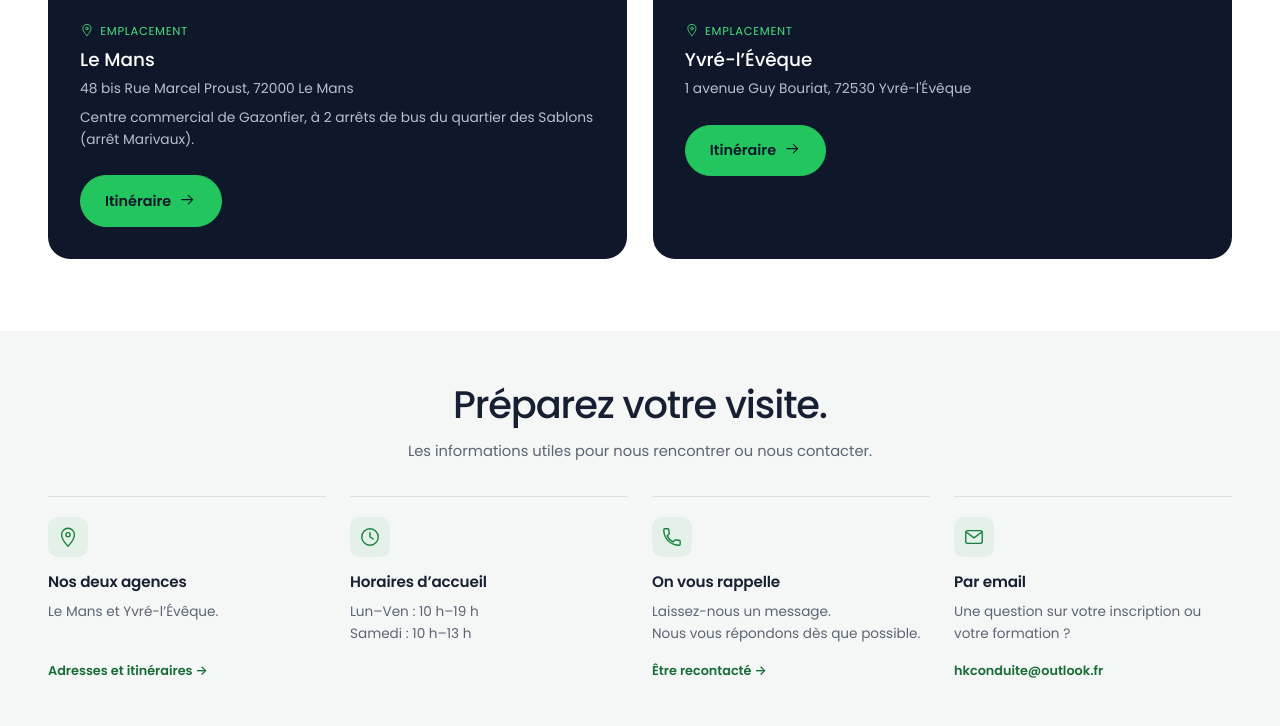
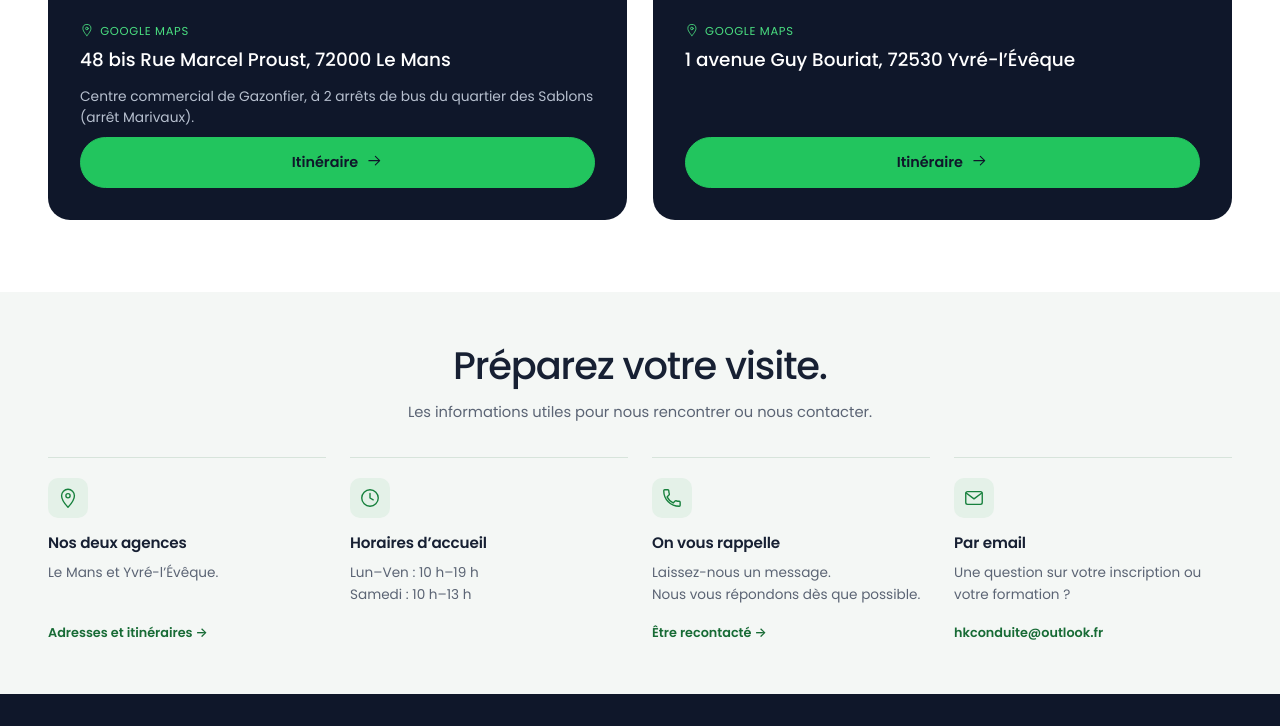
Before and after one commit to WebForgeDev1/autoecole_hk, a plain HTML site: page contact.html in a window 1280 px wide. Shown: the part 2875-3601 px from the top of the page. Drawn offline with Linux system fonts and the light colour scheme.

Commit message:
Match the reference map design for both agencies

```diff
--- a/assets/css/contact-mobile.css
+++ b/assets/css/contact-mobile.css
@@ -1,4 +1,17 @@
-/* Keep both agency addresses visible without scrolling past embedded maps. */
+.contact-page .map-card .map-info {
+  flex: 1;
+}
+
+.contact-page .map-card .map-info .btn {
+  align-self: stretch;
+  margin-top: auto;
+}
+
+.contact-page .map-card .map-info h2 {
+  margin-bottom: 0.5rem;
+}
+
+/* Keep both agency maps side by side at smaller widths. */
 @media (max-width: 900px) {
   .contact-page .contact-layout {
     grid-template-columns: repeat(2, minmax(0, 1fr));
@@ -7,11 +20,10 @@
   }
 
   .contact-page .map-card .map-embed {
-    display: none;
+    min-height: 150px;
   }
 
   .contact-page .map-card .map-info {
-    flex: 1;
     padding: clamp(0.65rem, 3vw, 1.5rem);
     overflow-wrap: anywhere;
   }
@@ -25,8 +37,6 @@
   }
 
   .contact-page .map-card .map-info .btn {
-    align-self: stretch;
-    margin-top: auto;
     padding: 0.5rem 0.25rem;
     gap: 0.25rem;
     font-size: 0.8rem;
--- a/contact.html
+++ b/contact.html
@@ -14,7 +14,7 @@
   <link rel="preload" href="assets/css/styles.min.css?v=20261028-practical" as="style">
   <link rel="stylesheet" href="assets/css/styles.min.css?v=20261028-practical" media="print" onload="this.media='all'; this.onload=null;">
   <noscript><link rel="stylesheet" href="assets/css/styles.min.css?v=20261028-practical"></noscript>
-  <link rel="stylesheet" href="assets/css/contact-mobile.css?v=20261115-1">
+  <link rel="stylesheet" href="assets/css/contact-mobile.css?v=20261115-2">
   <link rel="canonical" href="https://hkconduite.fr/contact.html">
 </head>
 <body class="contact-page">
@@ -240,9 +240,8 @@
       <div class="map-card">
         <iframe class="map-embed" src="https://www.google.com/maps?q=48+bis+Rue+Marcel+Proust%2C+72000+Le+Mans&z=16&output=embed" loading="lazy" referrerpolicy="no-referrer-when-downgrade" title="Localisation Hk Conduite Le Mans"></iframe>
         <div class="map-info">
-          <span><i aria-hidden="true"><svg class="icon" aria-hidden="true"><use href="#pin"></use></svg></i>Emplacement</span>
-          <h2>Le Mans</h2>
-          <p>48 bis Rue Marcel Proust, 72000 Le Mans</p>
+          <span><i aria-hidden="true"><svg class="icon" aria-hidden="true"><use href="#pin"></use></svg></i>Google Maps</span>
+          <h2>48 bis Rue Marcel Proust, 72000 Le Mans</h2>
           <p>Centre commercial de Gazonfier, à 2 arrêts de bus du quartier des Sablons (arrêt Marivaux).</p>
           <a class="btn primary" href="https://www.google.com/maps/dir/?api=1&amp;destination=48+bis+Rue+Marcel+Proust%2C+72000+Le+Mans" target="_blank" rel="noopener" aria-label="Itinéraire vers Hk Conduite au Mans">Itinéraire <i aria-hidden="true"><svg class="icon" aria-hidden="true"><use href="#arrow"></use></svg></i></a>
         </div>
@@ -251,9 +250,8 @@
       <div class="map-card">
         <iframe class="map-embed" src="https://www.google.com/maps?q=1+Avenue+Guy+Bouriat%2C+72530+Yvr%C3%A9-l%27%C3%89v%C3%AAque&amp;z=16&amp;output=embed" loading="lazy" referrerpolicy="no-referrer-when-downgrade" title="Localisation Hk Conduite Yvré-l'Évêque"></iframe>
         <div class="map-info">
-          <span><i aria-hidden="true"><svg class="icon" aria-hidden="true"><use href="#pin"></use></svg></i>Emplacement</span>
-          <h2>Yvré-l’Évêque</h2>
-          <p>1 avenue Guy Bouriat, 72530 Yvré-l'Évêque</p>
+          <span><i aria-hidden="true"><svg class="icon" aria-hidden="true"><use href="#pin"></use></svg></i>Google Maps</span>
+          <h2>1 avenue Guy Bouriat, 72530 Yvré-l’Évêque</h2>
           <a class="btn primary" href="https://www.google.com/maps/dir/?api=1&amp;destination=1+Avenue+Guy+Bouriat%2C+72530+Yvr%C3%A9-l%27%C3%89v%C3%AAque" target="_blank" rel="noopener" aria-label="Itinéraire vers Hk Conduite à Yvré-l'Évêque">Itinéraire <i aria-hidden="true"><svg class="icon" aria-hidden="true"><use href="#arrow"></use></svg></i></a>
         </div>
       </div>
```
